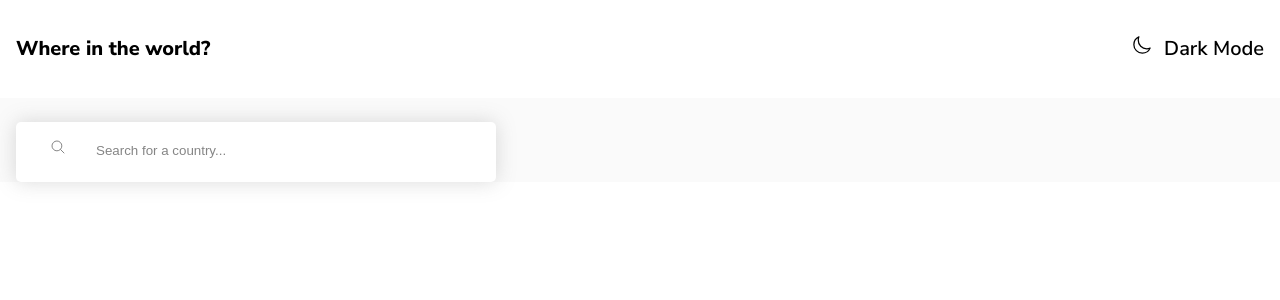
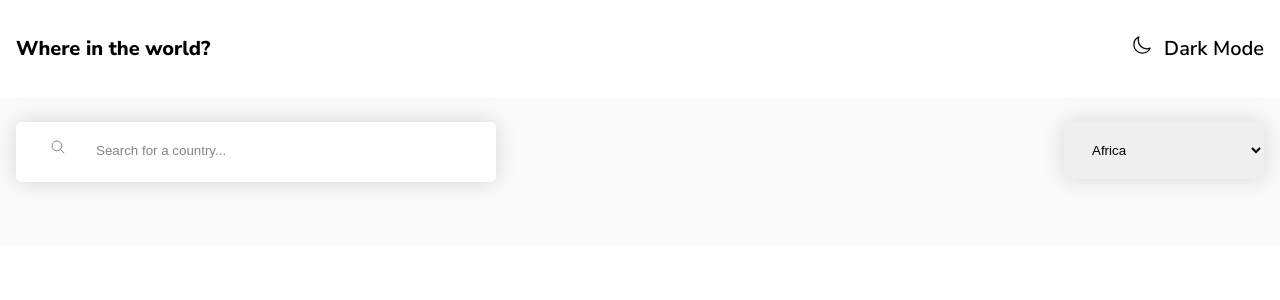
Before and after one commit to liampc/rest-countries, a React (Create React App) app: page / in a window 1280 px wide. Shown: the top 300 px of the page. Built offline with nearby package versions, Linux system fonts and the light colour scheme.

Commit message:
add initial select

```diff
--- a/src/layout/main/Main.js
+++ b/src/layout/main/Main.js
@@ -5,10 +5,22 @@ const Main = () => {
     return (
         <main className="main">
             <nav className="nav container">
-                <form className="searchBar">
-                    <i><ion-icon name="search-outline"></ion-icon></i>
-                    <input type="text" placeholder="Search for a country..." />
-                </form>
+                <div className="nav__search">
+                    <form className="searchBar">
+                        <i><ion-icon name="search-outline"></ion-icon></i>
+                        <input type="text" placeholder="Search for a country..." />
+                    </form>
+                </div>
+                <div className="nav__select">
+                    <select className="select" name="region" id="region">
+                        <option className="select" value="africa">Africa</option>
+                        <option value="america">America</option>
+                        <option value="asia">Asia</option>
+                        <option value="europe">Europe</option>
+                        <option value="oceania">Oceania</option>
+                    </select>
+                </div>
+
             </nav>
 
         </main>
--- a/src/layout/main/_main.scss
+++ b/src/layout/main/_main.scss
@@ -8,10 +8,26 @@
 
 .nav {
     padding-top: 1.5rem;
+    padding-bottom: 1.5rem;
+
 
     @include media-down('large'){
         padding-left: 1rem;
         padding-right: 1rem;
+    }
+
+    @include media-up('large'){
+        display: flex;
+        flex-direction: row;
+        justify-content: space-between;
+    }
+
+    div:first-of-type {
+       margin-bottom: 2.5rem;
+    }
+
+    div:last-of-type {
+        margin-bottom: 0.625rem;
     }
 
 }
@@ -25,7 +41,7 @@
     border-radius: 5px;
     box-shadow: 0px 0px 20px 0px #8585854d;
 
-    @include media-up('large'){
+    @include media-up('medium'){
         height: 3.75rem;
         width: 30rem;
     }
@@ -48,3 +64,11 @@
         }
     }
 }
+
+
+.select {
+    width: 12.5rem;
+    padding: 1.25rem 1.5rem;
+    border: none;
+    box-shadow: 0px 0px 20px 0px #8585854d;
+}
```
